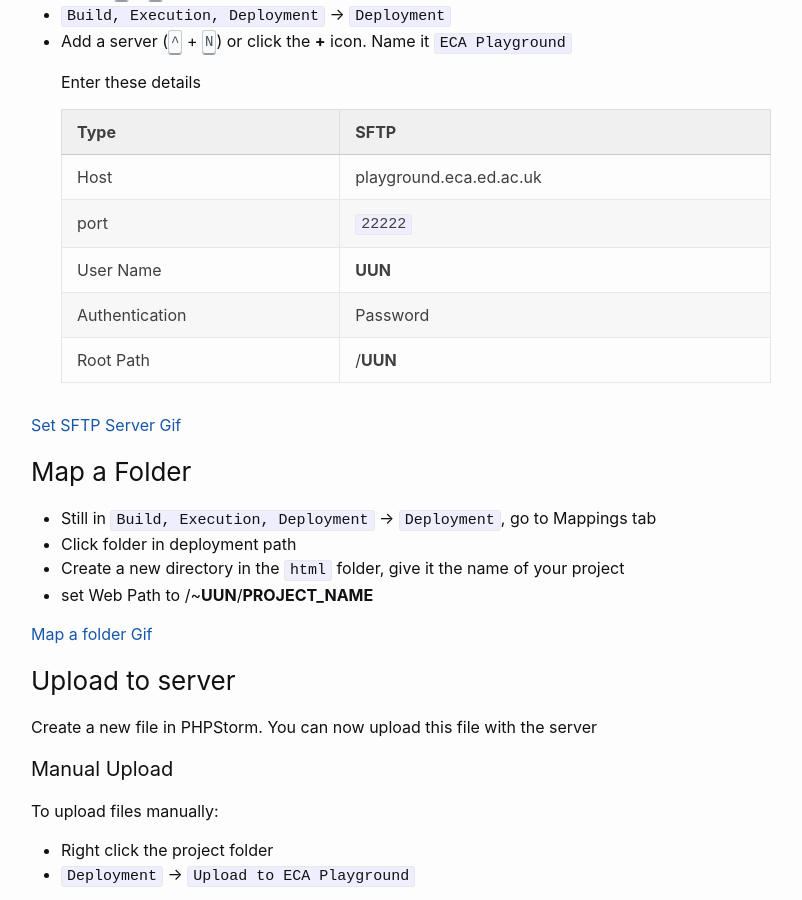
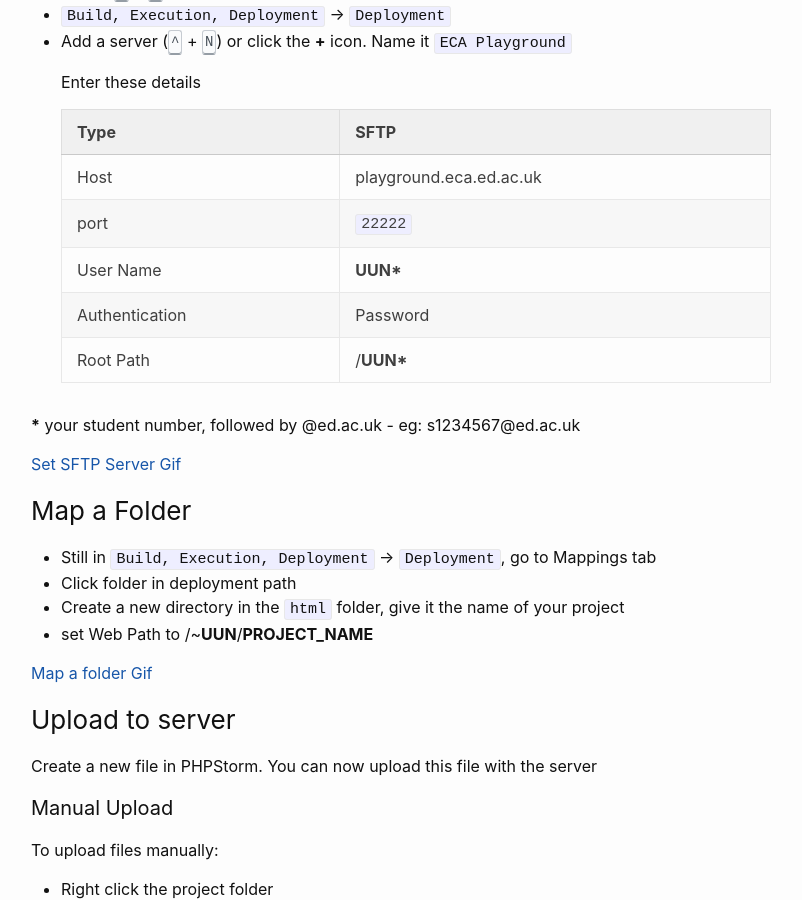
Before and after one commit to Edinburgh-College-of-Art/Ediburgh-College-of-Art.github.io, a Jekyll site: the page built from repos/dwd/sftp-setup.md, in a window 1280 px wide and 900 px high, scrolled down 448 px. Shown: the whole window, without its empty margins (239-1041 px from the left). Built offline with Jekyll 4.4.1, drawn with Linux system fonts in a browser that asks for light colours; nearby versions of some CDN libraries.

Commit message:
clarify uun

```diff
--- a/repos/dwd/sftp-setup.md
+++ b/repos/dwd/sftp-setup.md
@@ -26,9 +26,11 @@
     | -------------- | ----------------------- |
     | Host           | playground.eca.ed.ac.uk |
     | port           | `22222`                 |
-    | User Name      | **UUN**                 |
+    | User Name      | **UUN\***                 |
     | Authentication | Password                |
-    | Root Path      | /**UUN**                |
+    | Root Path      | /**UUN\***                |
+
+**\*** your student number, followed by @ed.ac.uk - eg: s1234567@ed.ac.uk
 
 [Set SFTP Server Gif]()
 
```
